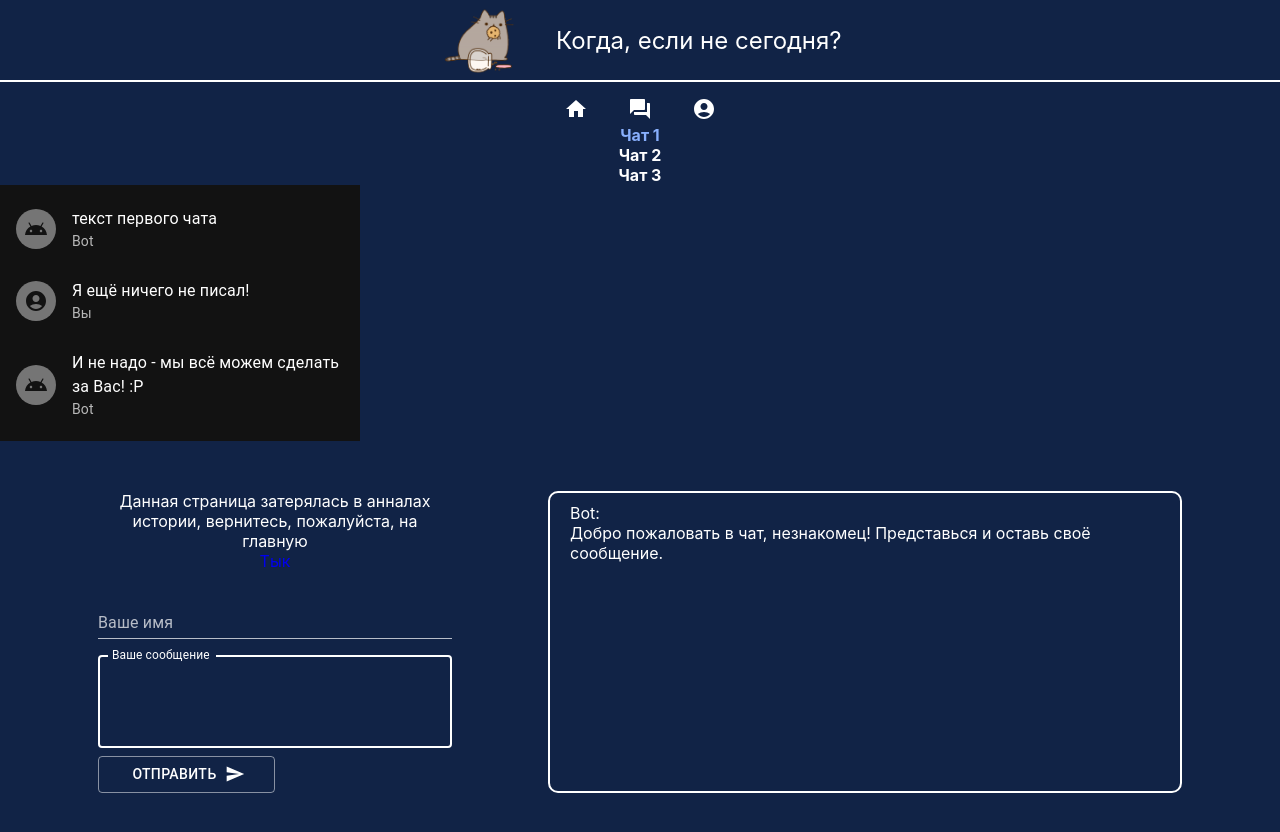
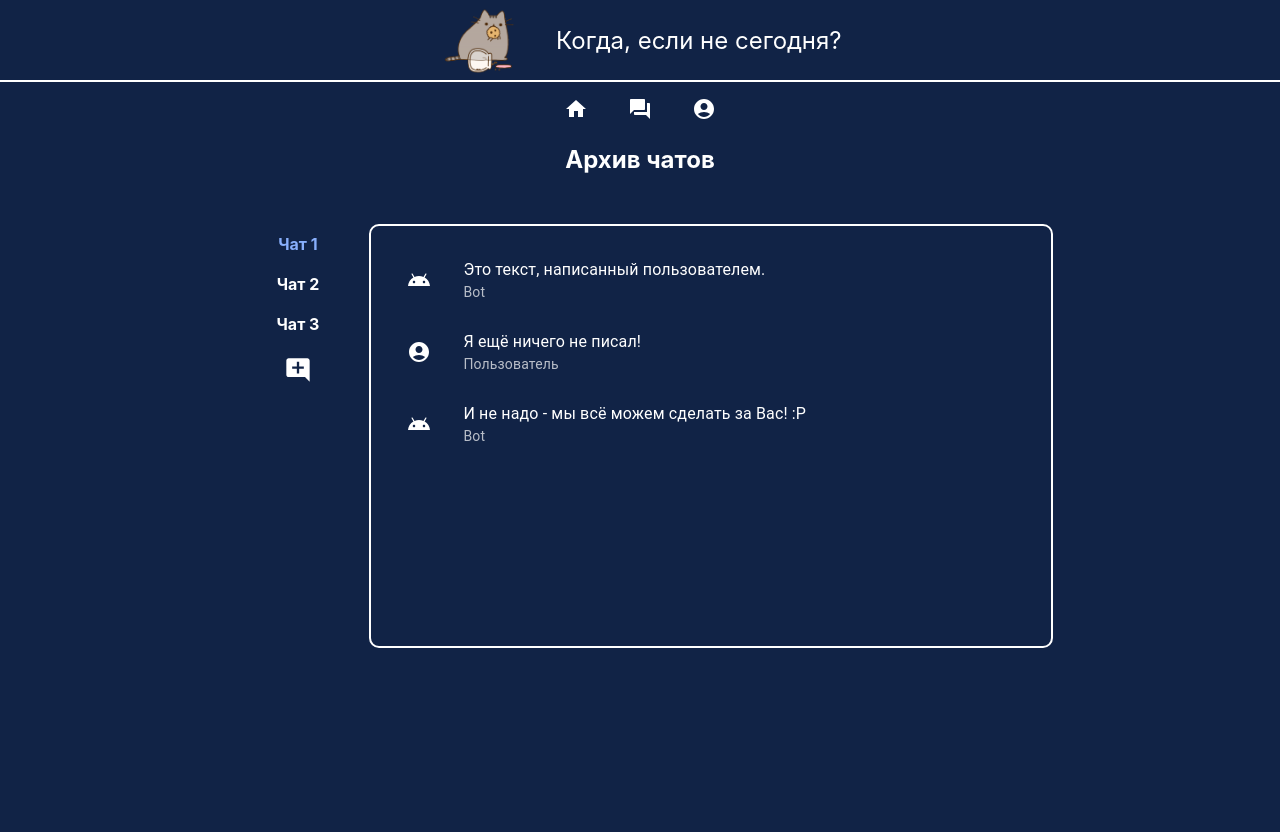
Before and after one commit to Tizare/GB-ReactJS, a React (Create React App) app in the folder today/: page /chats/id1 in a window 1280 px wide. Shown: the top 832 px of the page. After the commit the page ends 800 px from the top, so only its background shows below. Built offline with nearby package versions, Linux system fonts and the light colour scheme.

Commit message:
Some end version

```diff
--- a/today/src/App.js
+++ b/today/src/App.js
@@ -1,70 +1,12 @@
 import './App.css';
 import Header from "./Header";
-import React, {useEffect, useState} from 'react';
-import Button from '@mui/material/Button';
-import Send from '@mui/icons-material/Send';
-import {TextField} from '@mui/material';
-import PersonList from './PersonList';
-import {Routes, Route, Switch} from 'react-router-dom';
+import {Routes, Route} from 'react-router-dom';
 import Home from './pages/Home';
 import NotFound from './pages/NotFound';
 import Profile from './pages/Profile';
 import Chats from './pages/Chats';
 
 function App() {
-  const [messageList, setMessageList] = useState([]);
-  const [userValid, setUserValid] = useState('');
-  const [textValid, setTextValid] = useState('');
-
-  const changeUser = (event)=>{
-    setUserValid(event.target.value)
-  }
-  const changeText = (event)=>{
-    setTextValid(event.target.value)
-  }
-  const addMessage =()=>{
-    if (userValid!=='' && textValid!==''){
-      setMessageList([...messageList, {
-        user: userValid,
-        text: textValid
-      }])
-    } else if (userValid==="" && textValid!==''){
-      setMessageList([...messageList, {
-        user: "Кто-то",
-        text: textValid
-      }])
-    } else if (userValid!=="" && textValid===''){
-      setMessageList([...messageList, {
-        user: userValid,
-        text: 'Загадочно молчит...'
-      }])
-    }
-    setTextValid('');
-  }
-
-  useEffect(
-    ()=>{
-      setTimeout(()=>{
-        setMessageList([...messageList, {
-          user: "Bot",
-          text: "Добро пожаловать в чат, незнакомец! Представься и оставь своё сообщение."
-        }])
-      },1000)
-    },[]
-  )
-
-  useEffect(
-    ()=>{
-      setTimeout(()=>{
-        if(messageList.length>0 && messageList[messageList.length-1].user!=="Bot" && messageList[messageList.length-1].user!==""){
-          setMessageList([...messageList, {
-            user: "Bot",
-            text: 'Спасибо за Ваше сообщение, оно нам очень важно!'
-          }])
-        }
-      },1500)
-    },[messageList]
-  )
 
   return (
     <div className="App">
@@ -76,21 +18,6 @@ function App() {
         <Route path="/profile" element={<Profile/>}></Route>
         <Route path="*" element={<NotFound/>}></Route>
       </Routes>
-      <div className="ourChat">
-        <div className="allPeople">
-          <Chats/>
-          <form action="#">
-            <TextField id="standard-basic" label="Ваше имя" variant="standard" valid={userValid} onChange={changeUser}/>
-            <TextField autoFocus multiline id="outlined-basic" label="Ваше сообщение" variant="outlined" margin="normal" valid={textValid} onChange={changeText} />
-            <Button variant="outlined" endIcon={<Send/>} onClick={addMessage}>Отправить</Button>
-          </form>
-        </div>
-        <div className="allMessage">
-          {messageList.map((item, index)=>(
-            <div key={index+"MS"} className="message">{item.user}:<br/>{item.text}</div>
-          ))}
-        </div>
-      </div>
     </div>
   );
 }
--- a/today/src/components/ChatList.js
+++ b/today/src/components/ChatList.js
@@ -1,3 +1,5 @@
+import "../App";
+
 import { useParams, Link } from "react-router-dom";
 
 const ChatList = (props)=>{
@@ -7,7 +9,7 @@ const ChatList = (props)=>{
     return (
     <div>
         {Object.keys(chats).map((id, index)=>(
-            <div key={index}>
+            <div key={index} className="chatItem">
                 <Link to={`/chats/${id}`}><b style={{color: id===chatId?"#88affc":"white"}}>{chats[id].name}</b>
                 </Link>
             </div>
--- a/today/src/components/MessageList.js
+++ b/today/src/components/MessageList.js
@@ -1,4 +1,4 @@
-import { List, Avatar, ListItem, ListItemAvatar, ListItemText } from "@mui/material";
+import { List, ListItem, ListItemIcon, ListItemText } from "@mui/material";
 import AndroidIcon from '@mui/icons-material/Android';
 import AccountCircleIcon from '@mui/icons-material/AccountCircle';
 
@@ -6,13 +6,11 @@ const MessageList = (props)=>{
     const {messages} = props;
 
     return (
-        <div>
-            <List sx={{ width: '100%', maxWidth: 360, bgcolor: 'background.paper' }}>
+        <div className="messageList">
+            <List sx={{ width: '100%', maxWidth: 600}}>
                 {messages?.map((item, index)=>(
                     <ListItem key={index}>
-                        <ListItemAvatar>
-                            <Avatar>{item.user==="Bot"?<AndroidIcon/>:<AccountCircleIcon/>}</Avatar>
-                        </ListItemAvatar>
+                        <ListItemIcon >{item.user==="Bot"?<AndroidIcon/>:<AccountCircleIcon/>}</ListItemIcon>
                         <ListItemText primary={item.text} secondary={item.user} />
                     </ListItem>
                 ))}
--- a/today/src/pages/Chats.js
+++ b/today/src/pages/Chats.js
@@ -4,13 +4,15 @@ import { useParams } from 'react-router-dom';
 import NotFound from './NotFound';
 import ChatList from '../components/ChatList';
 import MessageList from '../components/MessageList';
+import { IconButton } from '@mui/material';
+import AddCommentIcon from '@mui/icons-material/AddComment';
 
 const initChats = {
     id1: {
         name: "Чат 1",
         messages: [
-            {text: 'текст первого чата', user: 'Bot'},
-            {text: 'Я ещё ничего не писал!' , user: "Вы"},
+            {text: 'Это текст, написанный пользователем.', user: 'Bot'},
+            {text: 'Я ещё ничего не писал!' , user: "Пользователь"},
             {text: 'И не надо - мы всё можем сделать за Вас! :Р', user: 'Bot'}
         ]
     },
@@ -33,15 +35,34 @@ const initChats = {
 const Chats = ()=>{
     const [chats, setChats] = useState(initChats);
     const { chatId } = useParams();
+    const addChat = ()=>{
+        console.log(chats)
+        let newId = 'id'+(Object.keys(chats).length+1)
+        setChats(
+            chats[newId] = {
+                    name: "Чат "+(Object.keys(chats).length+1),
+                    messages: [{text: 'Этот чат пока пустой', user: 'Bot'}]
+                }
+        )
+    }
 
     if(!chats[chatId]){
         return <NotFound/>
     }
     return (
-    <div>
-        <ChatList chats={chats}/>
-        <MessageList messages={chats[chatId].messages}/>
-    </div>)
+        <>
+        <h2 className='chatsHeader'>Архив чатов</h2>
+            <div className='chatsMain'>
+                <div>
+                    <ChatList chats={chats}/>
+                    <IconButton onClick={addChat} aria-label="delete" size="large">
+                        <AddCommentIcon fontSize="inherit" />
+                    </IconButton>
+                </div>
+                <MessageList messages={chats[chatId].messages}/>
+            </div>
+        </>
+    )
 }
 
 export default Chats
--- a/today/src/pages/Home.js
+++ b/today/src/pages/Home.js
@@ -1,5 +1,83 @@
+import '../App.css';
+import React, {useEffect, useState} from 'react';
+import Button from '@mui/material/Button';
+import Send from '@mui/icons-material/Send';
+import {TextField} from '@mui/material';
+
 const Home = ()=>{
-    return <div>Домашняя страница</div>
+    const [messageList, setMessageList] = useState([]);
+    const [userValid, setUserValid] = useState('');
+    const [textValid, setTextValid] = useState('');
+
+    const changeUser = (event)=>{
+      setUserValid(event.target.value)
+    }
+    const changeText = (event)=>{
+      setTextValid(event.target.value)
+    }
+    const addMessage =()=>{
+      if (userValid!=='' && textValid!==''){
+        setMessageList([...messageList, {
+          user: userValid,
+          text: textValid
+        }])
+      } else if (userValid==="" && textValid!==''){
+        setMessageList([...messageList, {
+          user: "Кто-то",
+          text: textValid
+        }])
+      } else if (userValid!=="" && textValid===''){
+        setMessageList([...messageList, {
+          user: userValid,
+          text: 'Загадочно молчит...'
+        }])
+      }
+      setTextValid('');
+    }
+
+    useEffect(
+      ()=>{
+        setTimeout(()=>{
+          setMessageList([...messageList, {
+            user: "Bot",
+            text: "Добро пожаловать в чат, незнакомец! Представься и оставь своё сообщение."
+          }])
+        },1000)
+      },[]
+    )
+
+    useEffect(
+      ()=>{
+        setTimeout(()=>{
+          if(messageList.length>0 && messageList[messageList.length-1].user!=="Bot" && messageList[messageList.length-1].user!==""){
+            setMessageList([...messageList, {
+              user: "Bot",
+              text: 'Спасибо за Ваше сообщение, оно нам очень важно!'
+            }])
+          }
+        },1500)
+      },[messageList]
+    )
+
+    return (
+        <>
+        <div className="ourChat">
+        <div className="allPeople">
+          <h3>Приятного общения с ботом</h3>
+          <form action="#">
+            <TextField id="standard-basic" label="Ваше имя" variant="standard" valid={userValid} onChange={changeUser}/>
+            <TextField autoFocus multiline id="outlined-basic" label="Ваше сообщение" variant="outlined" margin="normal" valid={textValid} onChange={changeText} />
+            <Button variant="outlined" endIcon={<Send/>} onClick={addMessage}>Отправить</Button>
+          </form>
+        </div>
+        <div className="allMessage">
+          {messageList.map((item, index)=>(
+            <div key={index+"MS"} className="message">{item.user}:<br/>{item.text}</div>
+          ))}
+        </div>
+      </div>
+        </>
+)
 }
 
 export default Home
--- a/today/src/pages/NotFound.js
+++ b/today/src/pages/NotFound.js
@@ -2,8 +2,8 @@ import { Link } from "react-router-dom"
 
 const NotFound = ()=>{
     return <div>
-        <div>Данная страница затерялась в анналах истории, вернитесь, пожалуйста, на главную</div>
-        <Link to="/home">Тык</Link>
+        <h2>Данная страница затерялась в анналах истории, вернитесь, пожалуйста, на главную</h2>
+        <Link to="/home" className="navLink">Тык</Link>
     </div>
 }
 
--- a/today/src/pages/Profile.js
+++ b/today/src/pages/Profile.js
@@ -1,5 +1,9 @@
 const Profile = ()=>{
-    return <div>Твой профайл</div>
+    return (
+        <div className="yourProfile">
+            Твой профайл
+        </div>
+        )
 }
 
 export default Profile
```
